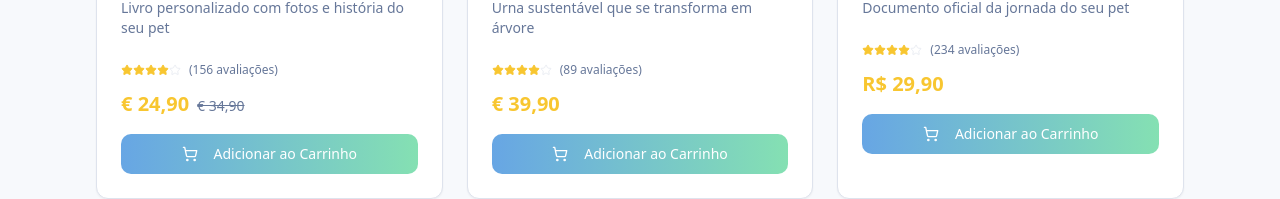
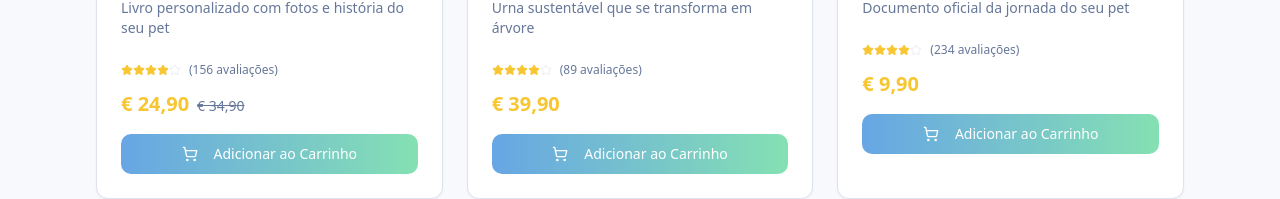
Before and after one commit to hubrollbox/petlifebook, a React (Vite) app: page /loja in a window 1280 px wide. Shown: the part 638-837 px from the top of the page. Built offline with nearby package versions, Linux system fonts and the light colour scheme; the HTML template or start-up script is replaced by a standard one.

Commit message:
Preceding changes

```diff
--- a/src/pages/Shop.tsx
+++ b/src/pages/Shop.tsx
@@ -38,7 +38,7 @@ const Shop = () => {
       id: 3,
       name: "Certificado de Vida Digital",
       description: "Documento oficial da jornada do seu pet",
-      price: "R$ 29,90",
+      price: "€ 9,90",
       image: "/placeholder.svg",
       category: "certificates",
       rating: 4.7,
```
